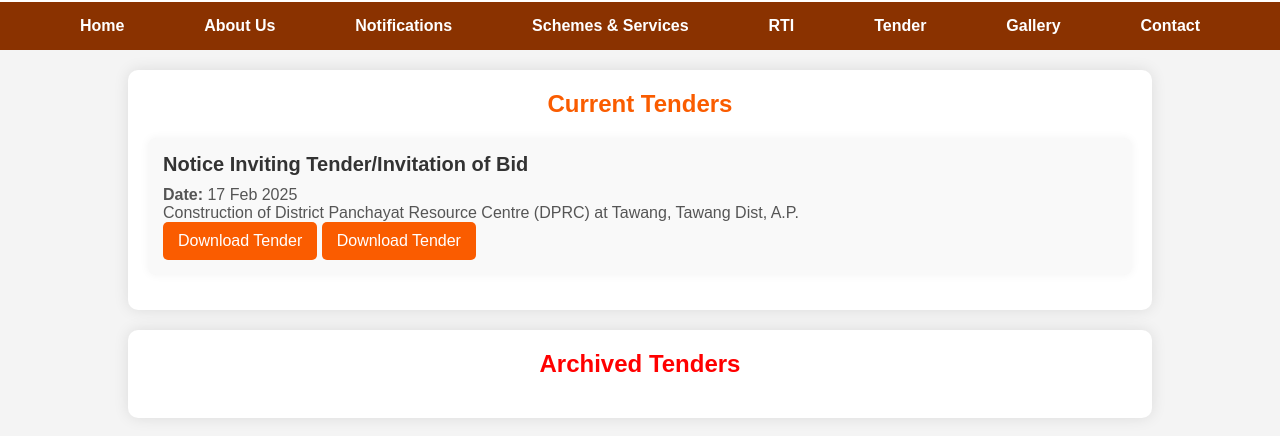
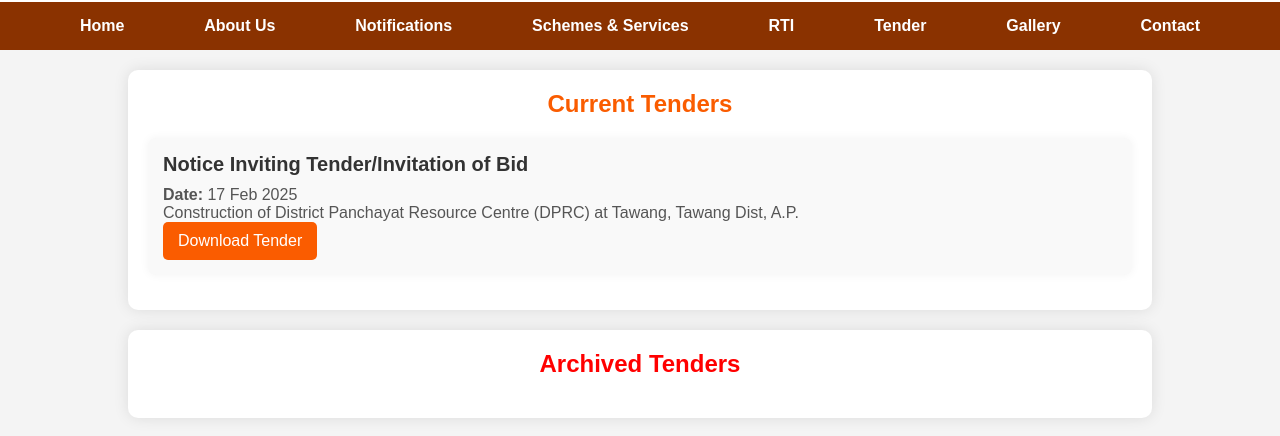
Before and after one commit to lham-kee/dpdotawang, a plain HTML site: page tender.html in a window 1280 px wide. Shown: the part 142-578 px from the top of the page. Drawn offline with Linux system fonts and the light colour scheme.

Commit message:
Update tender.html

```diff
--- a/tender.html
+++ b/tender.html
@@ -66,7 +66,6 @@
                 <p><strong>Date:</strong> 17 Feb 2025</p>
                 <p>Construction of District Panchayat Resource Centre (DPRC) at Tawang, Tawang Dist, A.P.</p>
                 <a href="TenderNotice.pdf" target="_blank" download class="tender-button">Download Tender</a>
-		<a href="NIT.pdf" target="_blank" download class="tender-button">Download Tender</a>
 
 
 
```
